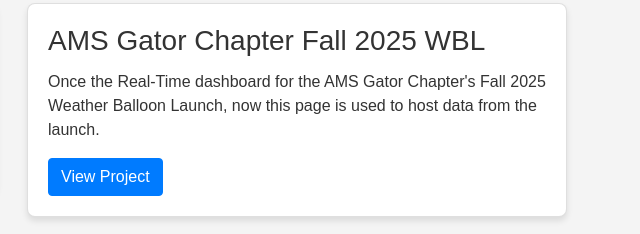
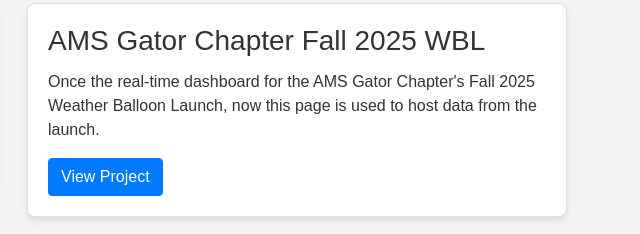
Before and after one commit to michaelselfwx/storm-maniac, a plain HTML site: page index.html in a window 1280 px wide. Shown: the part 439-673 px from the top of the page, 628-1268 px from the left. Drawn offline with nearby package versions, Linux system fonts and the light colour scheme.

Commit message:
Correct capitalization in project description

```diff
--- a/index.html
+++ b/index.html
@@ -100,7 +100,7 @@
                 <div class="card project-card">
                     <div class="card-body">
                         <h3 class="card-title">AMS Gator Chapter Fall 2025 WBL</h3>
-                        <p class="card-text">Once the Real-Time dashboard for the AMS Gator Chapter's Fall 2025 Weather Balloon Launch, now this page is used to host data from the launch.</p>
+                        <p class="card-text">Once the real-time dashboard for the AMS Gator Chapter's Fall 2025 Weather Balloon Launch, now this page is used to host data from the launch.</p>
                         <a href="ams" class="btn btn-primary">View Project</a>
                     </div>
                 </div>
```
